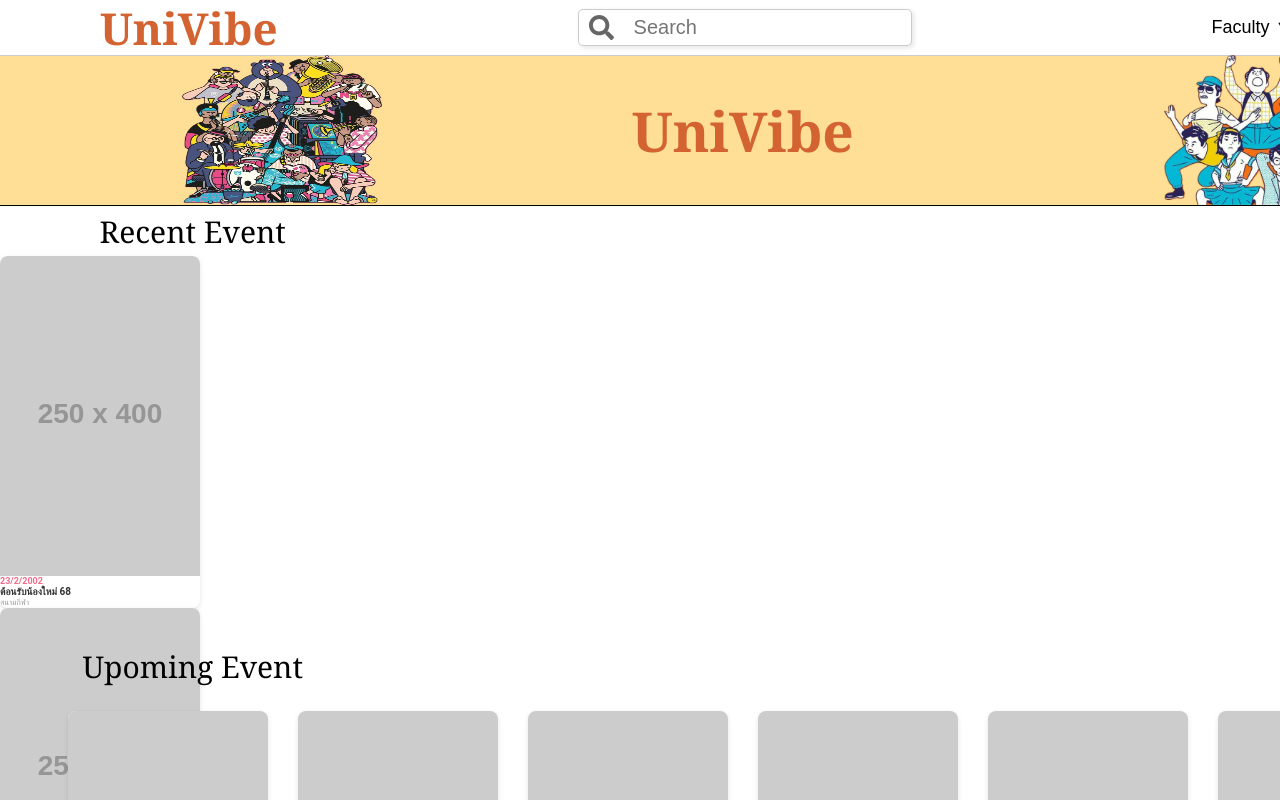
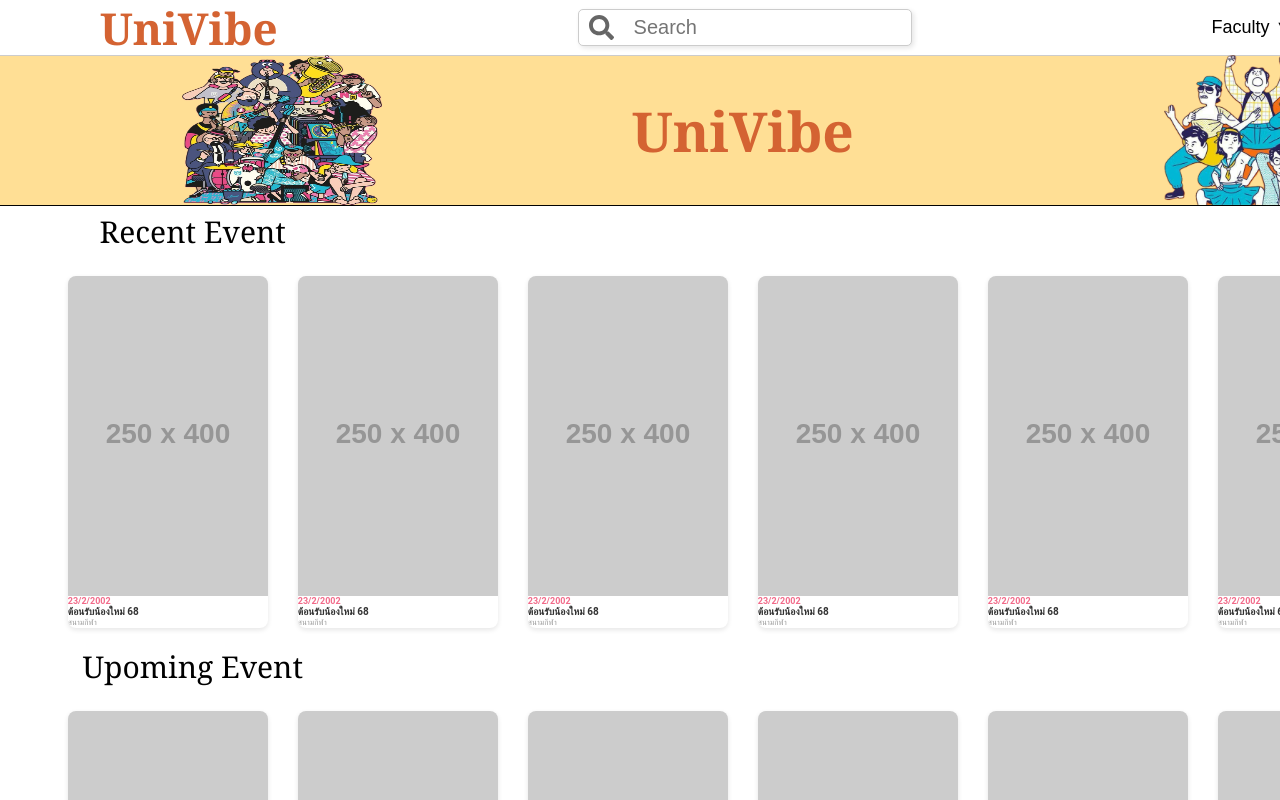
Before and after one commit to Jiraphat-Bamrungkun/KkuEventHub, a React (Vite) app in the folder Univibe/: page / in a window 1280 px wide. Shown: the top 800 px of the page. Built offline with nearby package versions, Linux system fonts and the light colour scheme.

Commit message:
update all card

```diff
--- a/Univibe/src/component/Content/Content1.jsx
+++ b/Univibe/src/component/Content/Content1.jsx
@@ -8,7 +8,7 @@
       <div className='header'>
         <div className='topic'>Recent Event</div>
       </div>
-      <div className='allcardRecent'>
+      <div className='allcard'>
         <Link to="/detail" className='card'>
           <div className='photo'>
             <img src="https://placehold.co/250x400" alt="" />
--- a/Univibe/src/component/Content/Content2.jsx
+++ b/Univibe/src/component/Content/Content2.jsx
@@ -7,7 +7,7 @@
       <div className='header'>
         <div className='topic'>Upoming Event</div>
       </div>
-      <div className='allcardPopular'>
+      <div className='allcard'>
         <div className='card'>
           <div className='photo'>
             <img src="https://placehold.co/250x400" alt="" />
--- a/Univibe/src/component/Content/ContentStyle.css
+++ b/Univibe/src/component/Content/ContentStyle.css
@@ -1,4 +1,4 @@
-.allcardPopular {
+.allcard {
     display: flex;
     flex-wrap: wrap;
     justify-content: center;
```
